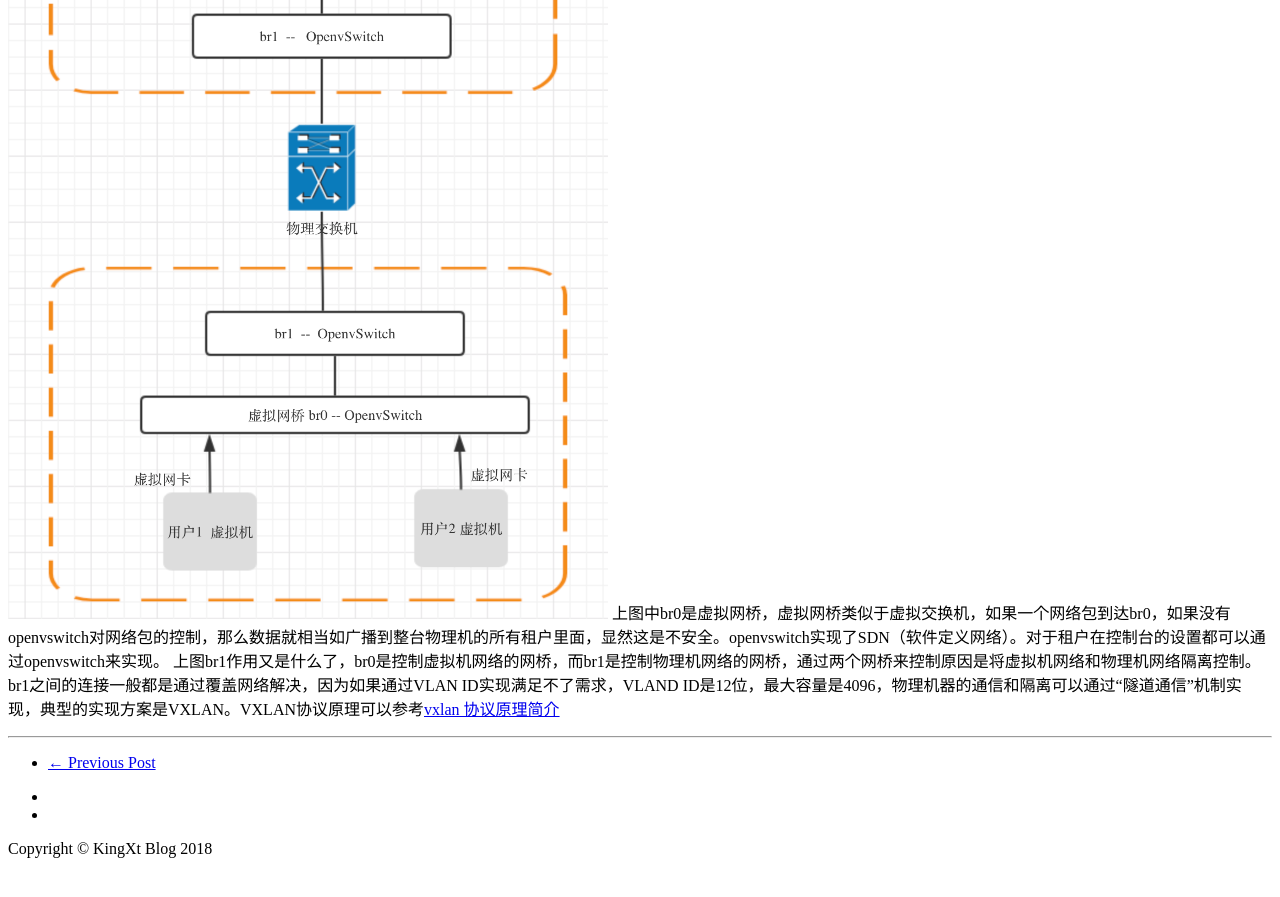
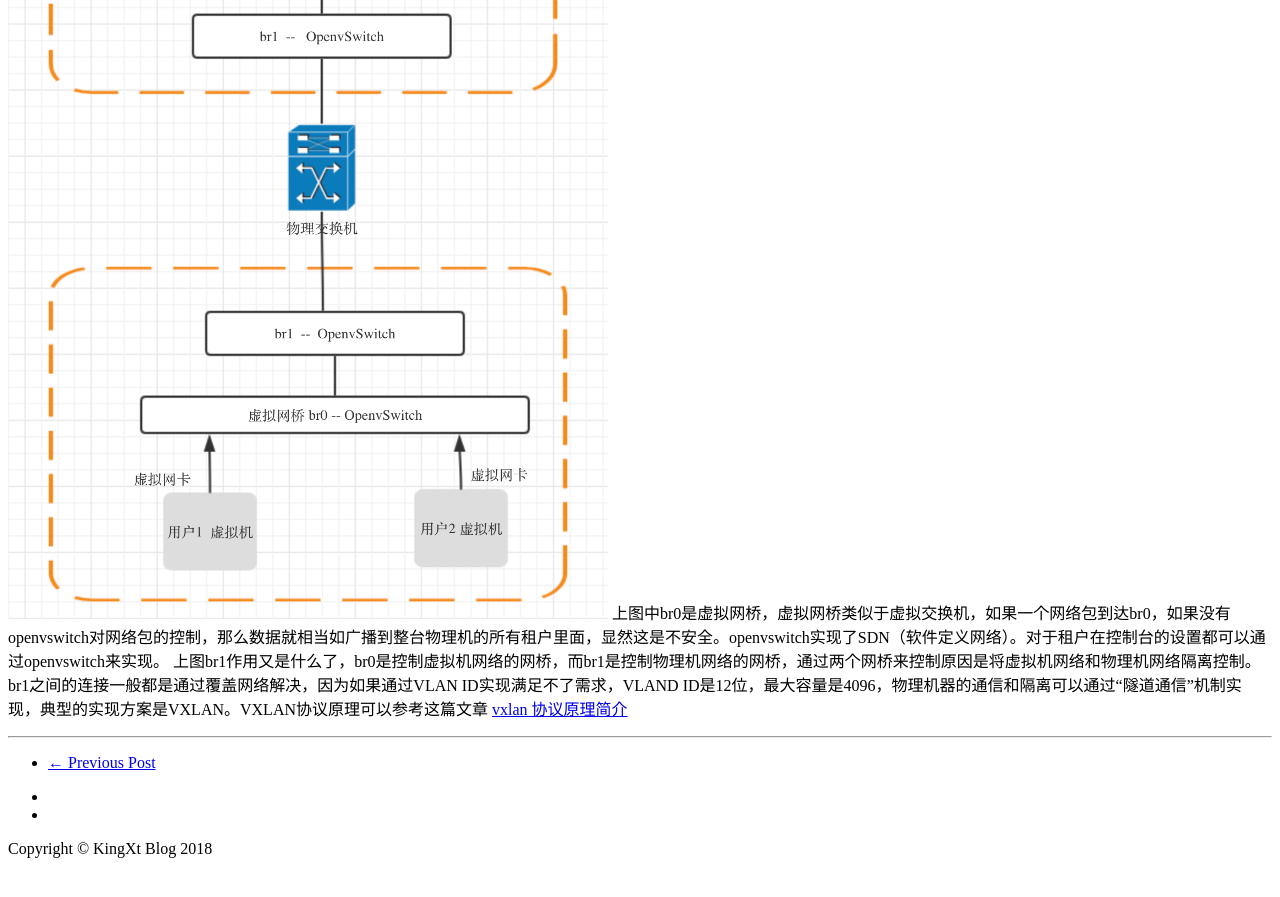
Before and after one commit to kingxt/kingxt.github.io, a Jekyll site: the page built from _posts/2018-10-14-网络是怎样连接的.md, in a window 1280 px wide and 900 px high, scrolled down 10686 px. Shown: the top 897 px of the window. Built offline with Jekyll 4.4.1, drawn with Linux system fonts in a browser that asks for light colours; nearby versions of some CDN libraries; comment, search, counter and statistics services are not loaded.

Commit message:
update post

```diff
--- a/_posts/2018-10-14-网络是怎样连接的.md
+++ b/_posts/2018-10-14-网络是怎样连接的.md
@@ -184,4 +184,4 @@
 SLB收到数据后经由交换机到达应用服务器，下图是两个物理机连接到交换机的结构图。
 <img src="/img/post/network-vm-vlan.png" width="600"/>
 上图中br0是虚拟网桥，虚拟网桥类似于虚拟交换机，如果一个网络包到达br0，如果没有openvswitch对网络包的控制，那么数据就相当如广播到整台物理机的所有租户里面，显然这是不安全。openvswitch实现了SDN（软件定义网络）。对于租户在控制台的设置都可以通过openvswitch来实现。
-上图br1作用又是什么了，br0是控制虚拟机网络的网桥，而br1是控制物理机网络的网桥，通过两个网桥来控制原因是将虚拟机网络和物理机网络隔离控制。br1之间的连接一般都是通过覆盖网络解决，因为如果通过VLAN ID实现满足不了需求，VLAND ID是12位，最大容量是4096，物理机器的通信和隔离可以通过“隧道通信”机制实现，典型的实现方案是VXLAN。VXLAN协议原理可以参考[vxlan 协议原理简介](https://cizixs.com/2017/09/25/vxlan-protocol-introduction/)
+上图br1作用又是什么了，br0是控制虚拟机网络的网桥，而br1是控制物理机网络的网桥，通过两个网桥来控制原因是将虚拟机网络和物理机网络隔离控制。br1之间的连接一般都是通过覆盖网络解决，因为如果通过VLAN ID实现满足不了需求，VLAND ID是12位，最大容量是4096，物理机器的通信和隔离可以通过“隧道通信”机制实现，典型的实现方案是VXLAN。VXLAN协议原理可以参考这篇文章 [vxlan 协议原理简介](https://cizixs.com/2017/09/25/vxlan-protocol-introduction/)
```
